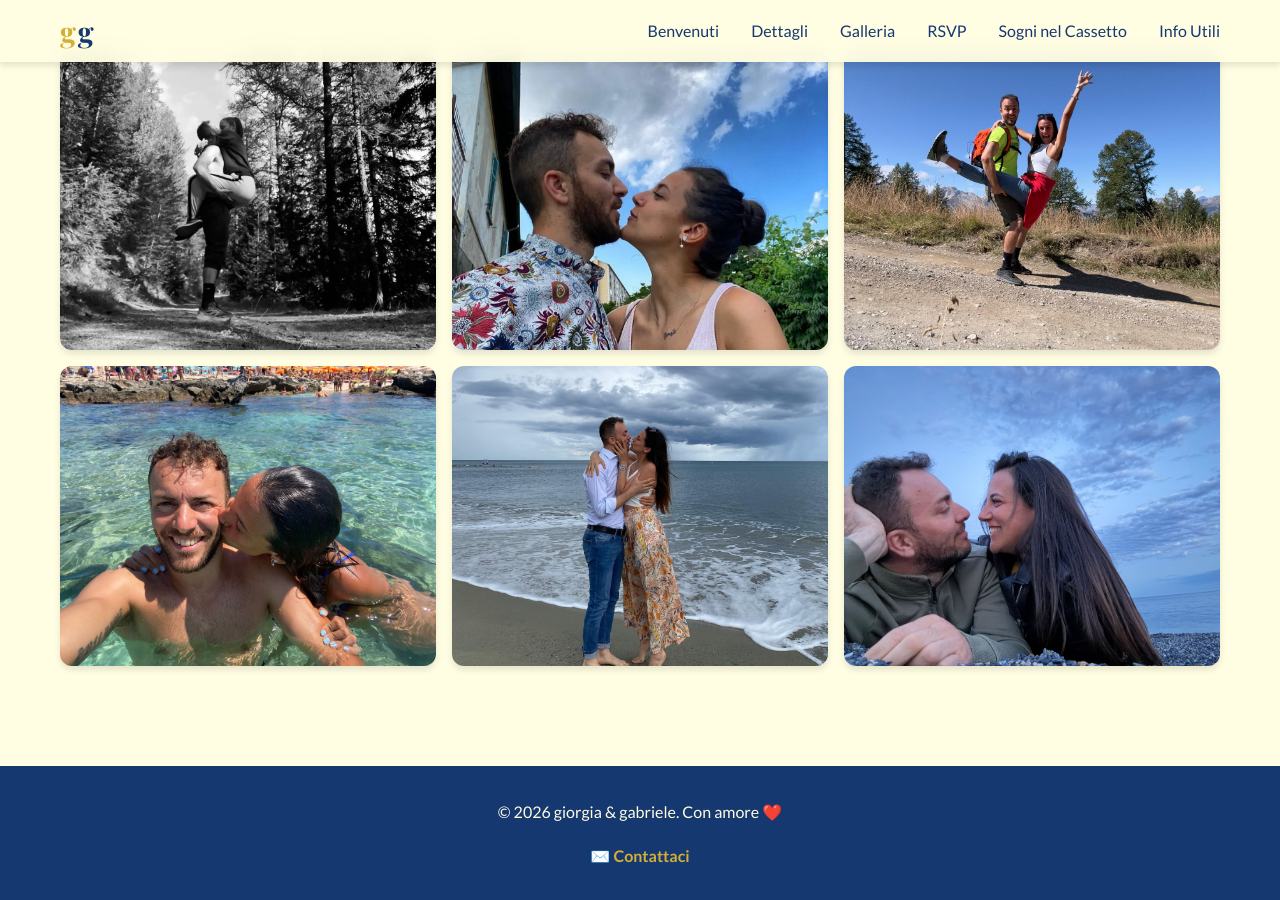
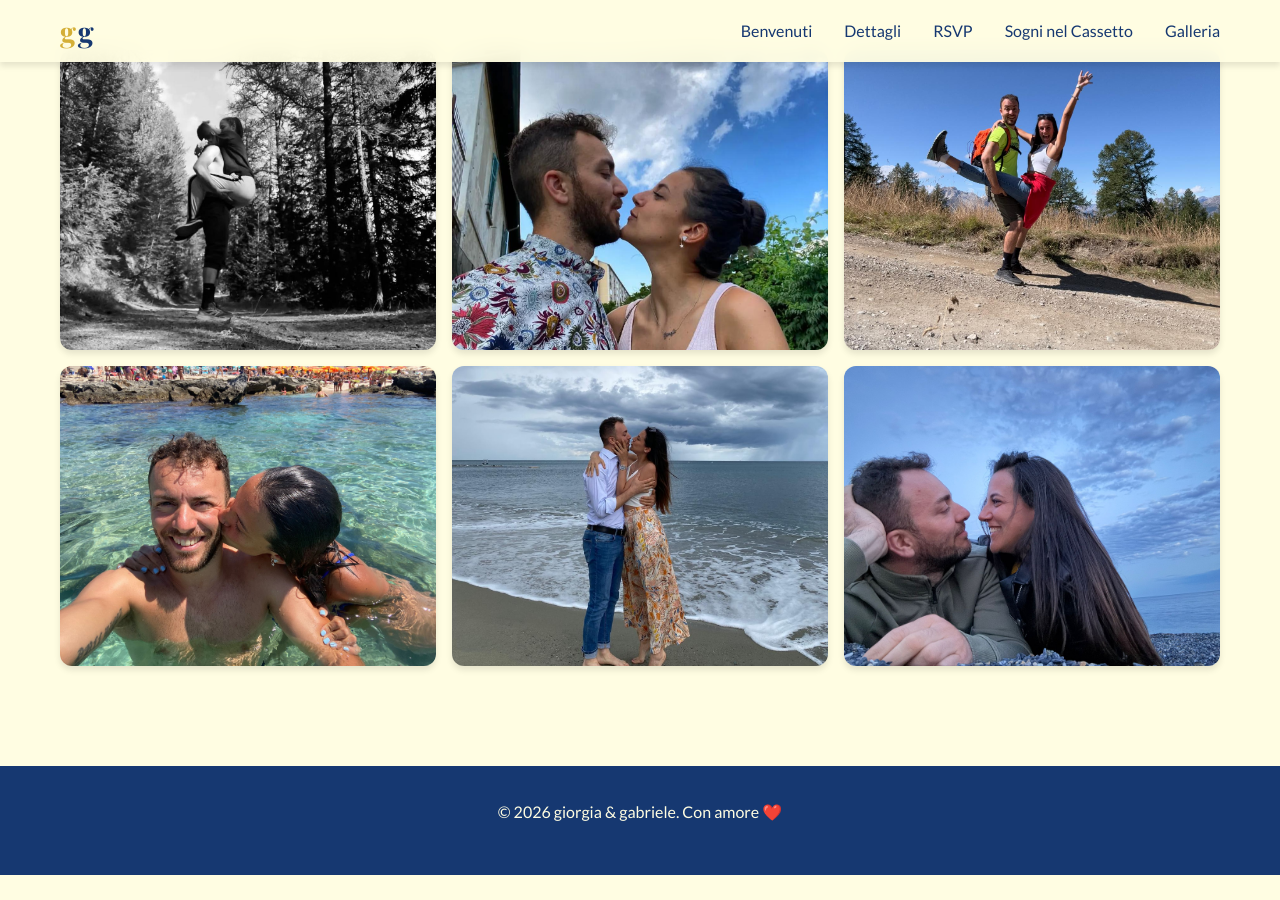
Before and after one commit to knives85/gio-ga, a Jekyll site: the page built from index.html, in a window 1280 px wide and 900 px high, scrolled down 4911 px. Built offline with Jekyll 4.4.1, drawn with Linux system fonts in a browser that asks for light colours; after the commit the page ends 5786 px from its top, so only the background shows below that.

Commit message:
feat: review layout

```diff
--- a/_layouts/default.html
+++ b/_layouts/default.html
@@ -37,10 +37,9 @@
             <ul class="nav-menu">
                 <li><a href="/#storia">Benvenuti</a></li>
                 <li><a href="/#dettagli">Dettagli</a></li>
-                <li><a href="/#galleria">Galleria</a></li>
                 <li><a href="/#rsvp">RSVP</a></li>
                 <li><a href="/#regali">Sogni nel Cassetto</a></li>
-                <li><a href="/#info">Info Utili</a></li>
+                <li><a href="/#galleria">Galleria</a></li>
             </ul>
             <div class="nav-toggle" id="mobile-menu">
                 <span class="bar"></span>
@@ -59,9 +58,6 @@
     <footer class="footer">
         <div class="container">
             <p>&copy; 2026 {{ site.sposa.nome }} & {{ site.sposo.nome }}. Con amore ❤️</p>
-            <div class="social-links">
-                <a href="mailto:{{ site.email }}">✉️ Contattaci</a>
-            </div>
         </div>
     </footer>
 
```
